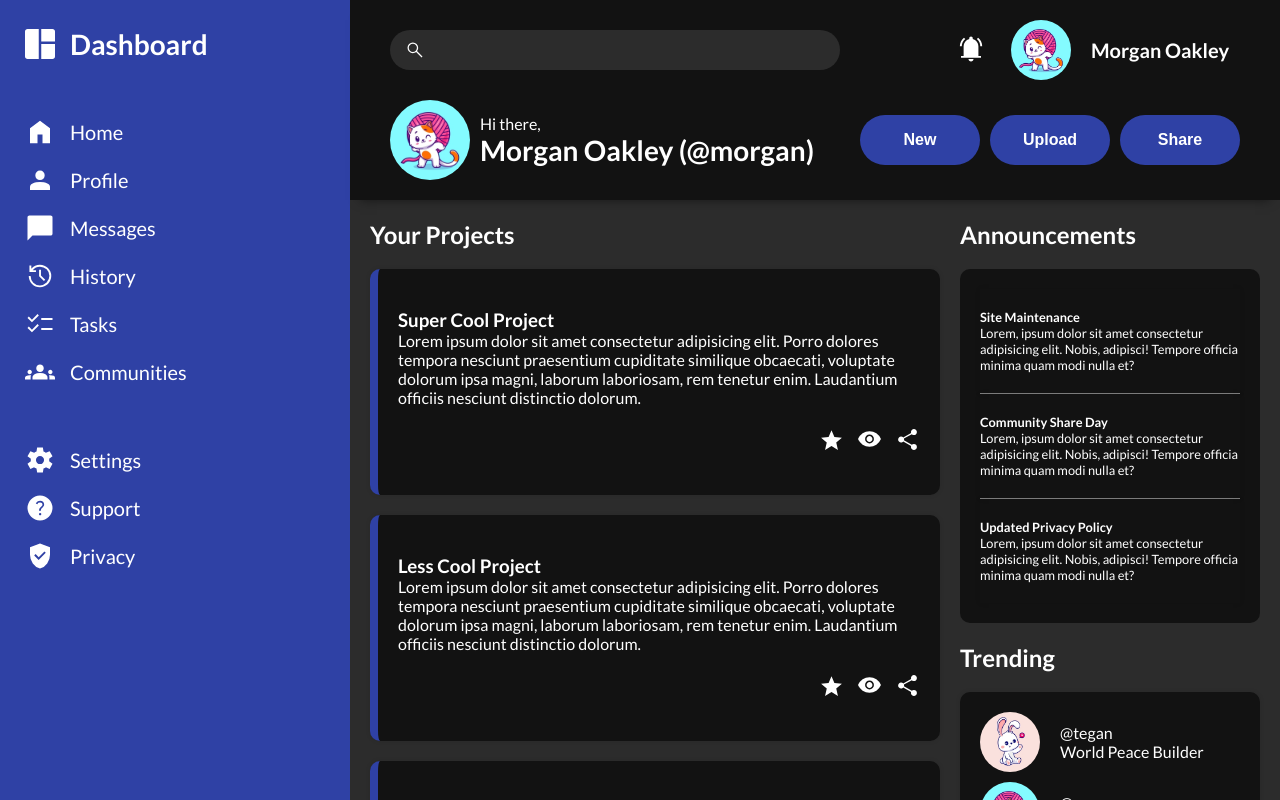
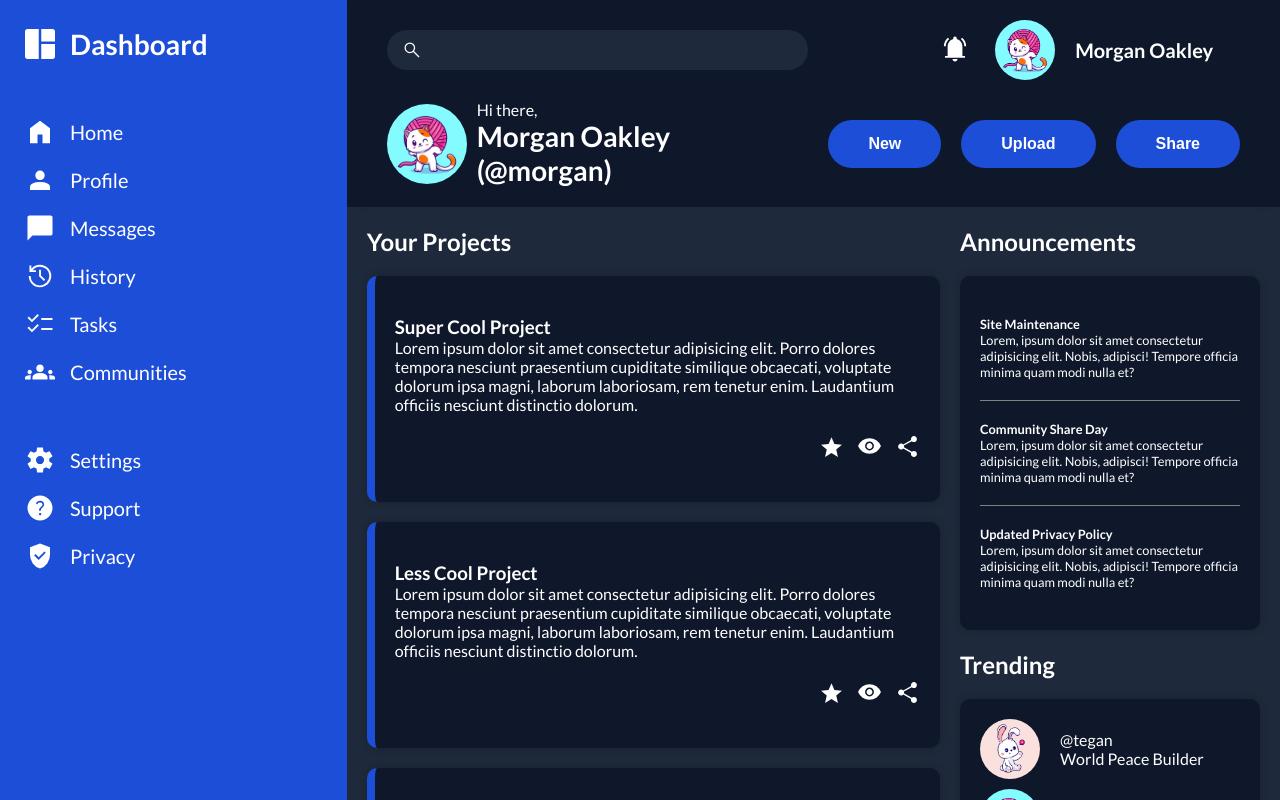
Before and after one commit to edi-jr/admin-dashboard, a plain HTML site: page index.html in a window 1280 px wide. Drawn offline with Linux system fonts and the light colour scheme.

Commit message:
Change colors

```diff
--- a/style.css
+++ b/style.css
@@ -20,7 +20,7 @@ button {
 }
 
 body {
-  background-color: #2c2c2c;
+  background-color: #1e293b;
   display: grid;
   grid-template-columns: minmax(250px, 350px) auto;
   grid-template-rows: auto auto;
@@ -29,7 +29,7 @@ body {
 }
 
 .side {
-  background-color: #2f41a5;
+  background-color: #1d4ed8;
   grid-column: 1;
   grid-row: 1 / -1;
   padding: 20px 10px;
@@ -72,8 +72,8 @@ body {
   grid-template-columns: 2fr 1fr;
   padding: 20px 40px;
   gap: 20px;
-  background-color: #121212;
-  box-shadow: 0 10px 10px -10px rgba(0, 0, 0, 0.5);
+  background-color: #0f172a;
+  box-shadow: 0 0 10px -10px rgba(0, 0, 0, 0.5);
 }
 
 .search-container {
@@ -87,7 +87,7 @@ body {
   align-items: center;
   border-radius: 5px;
   height: 40px;
-  background-color: #2c2c2c;
+  background-color: #1e293b;
   border-radius: 20px;
   padding: 0 15px;
   gap: 10px;
@@ -160,20 +160,19 @@ body {
   grid-template-columns: 1fr 1fr 1fr;
   justify-items: center;
   align-items: center;
-  gap: 10px;
+  gap: 20px;
 }
 
 .buttons button {
   background-color: transparent;
   font-size: 1rem;
-  width: 120px;
-  height: 50px;
+  padding: 15px 40px;
   border-radius: 25px;
   font-weight: bold;
 }
 
 .buttons div {
-  background-color: #2f41a5;
+  background-color: #1d4ed8;
   border-radius: 25px;
 }
 
@@ -202,11 +201,11 @@ body {
 }
 
 .card {
-  background-color: #121212;
+  background-color: #0f172a;
   padding: 40px 20px;
   border-radius: 10px;
-  border-left: 8px solid #2f41a5;
-  box-shadow: 0 0 5px rgba(0, 0, 0, 0.1);
+  border-left: 8px solid #1d4ed8;
+  box-shadow: 0 0 10px rgba(0, 0, 0, 0.2);
 }
 
 .icons {
@@ -229,17 +228,17 @@ body {
 }
 
 .announcements-wrapper {
-  background-color: #121212;
+  background-color: #0f172a;
   padding: 20px;
   border-radius: 10px;
   margin-top: 20px;
   width: 300px;
   font-size: .8rem;
+  box-shadow: 0 0 10px rgba(0, 0, 0, 0.2);
 }
 
 .announcement {
   padding: 20px 0;
-  box-shadow: 0 0 5px rgba(0, 0, 0, 0.1);
 }
 
 .announcement:not(:last-child) {
@@ -251,13 +250,13 @@ body {
 }
 
 .trending-wrapper {
-  background-color: #121212;
+  background-color: #0f172a;
   border-radius: 10px;
   margin-top: 20px;
   padding: 20px;
   display: grid;
   gap: 10px;
-  box-shadow: 0 0 5px rgba(0, 0, 0, 0.1);
+  box-shadow: 0 0 10px rgba(0, 0, 0, 0.2);
 }
 
 .trending-profile {
```
